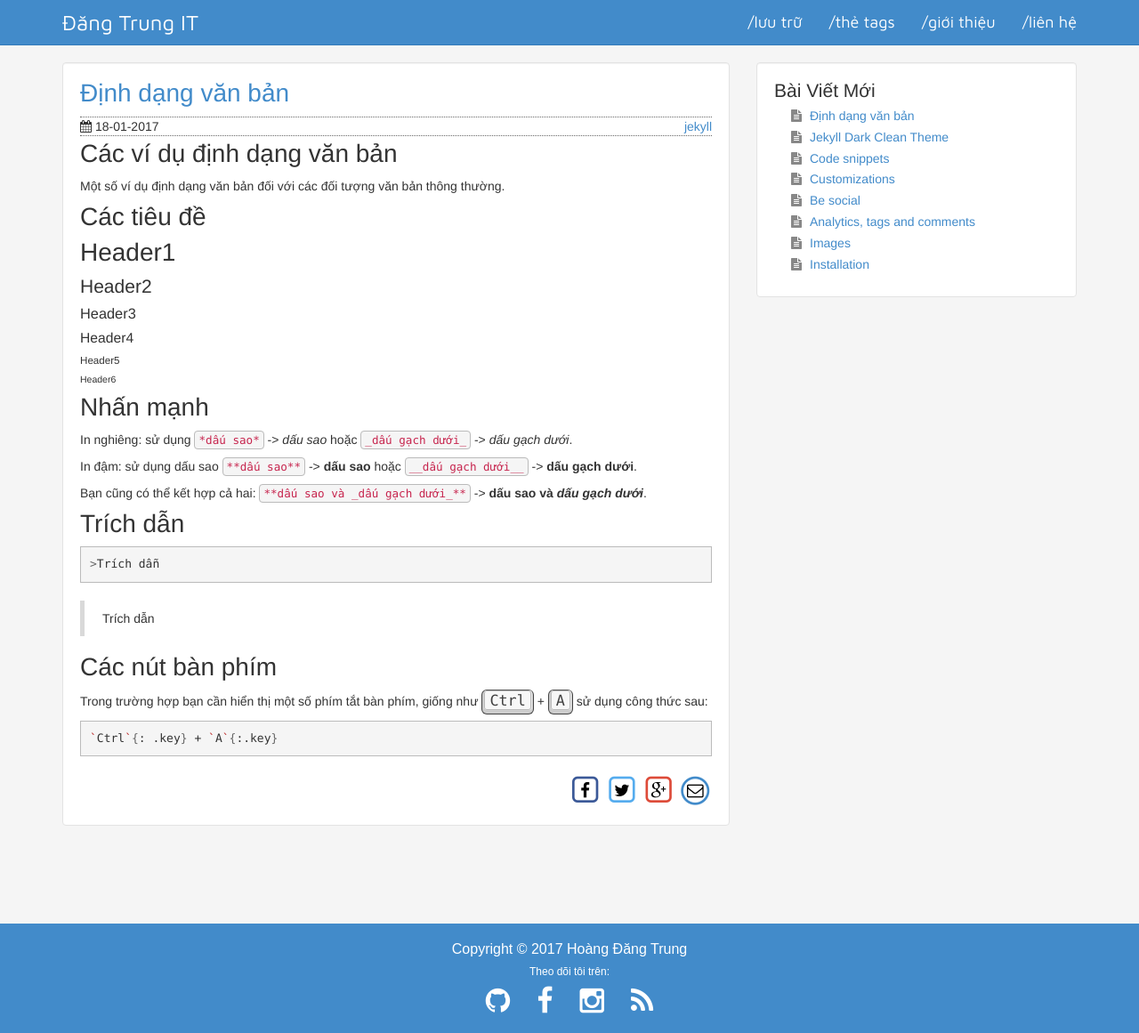
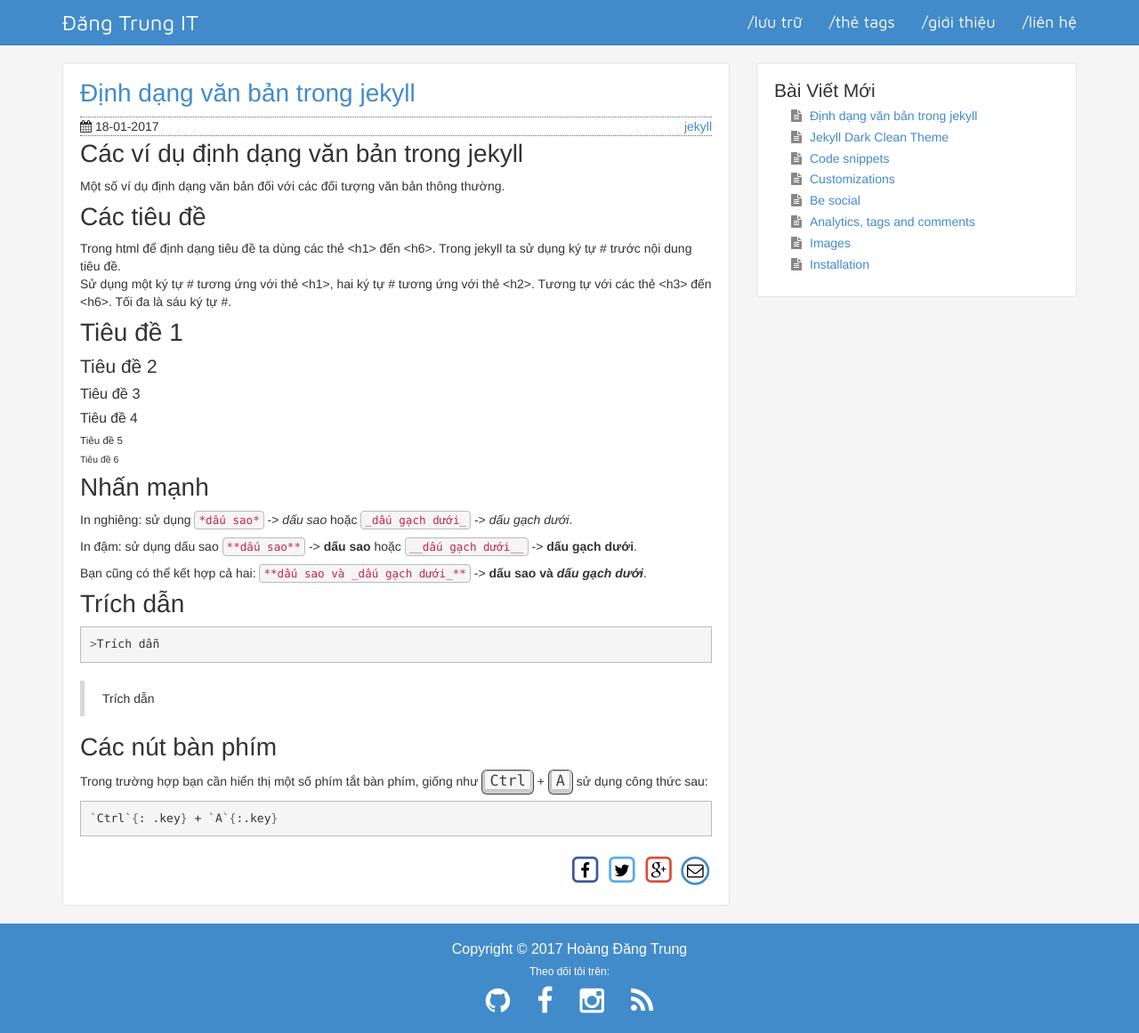
Before and after one commit to hoangdangtrungvn/hoangdangtrungvn.github.io, a Jekyll site: the page built from _posts/2017-01-18-dinh-dang-van-ban-trong-jekyll.md, in a window 1280 px wide and 1161 px high. Shown: the whole window at 89% size. Built offline with Jekyll 4.4.1, drawn with Linux system fonts in a browser that asks for light colours.

Commit message:
Update post

```diff
--- a/_posts/2017-01-18-text-formatting.md
+++ b/_posts/2017-01-18-dinh-dang-van-ban-trong-jekyll.md
@@ -1,28 +1,31 @@
 ---
 layout: post
-title: Định dạng văn bản
+title: Định dạng văn bản trong jekyll
 date: 2017-01-18 21:41:00
 tags: jekyll
-description: Các ví dụ về định dạng văn bản khi viết bài.
+description: Các ví dụ về định dạng văn bản trong jekyll.
 ---
 
-# Các ví dụ định dạng văn bản
+# Các ví dụ định dạng văn bản trong jekyll
 
 Một số ví dụ định dạng văn bản đối với các đối tượng văn bản thông thường.
 
 # Các tiêu đề
 
-# Header1
+Trong html để định dạng tiêu đề ta dùng các thẻ <h1> đến <h6>. Trong jekyll ta sử dụng ký tự # trước nội dung tiêu đề.
+Sử dụng một ký tự # tương ứng với thẻ <h1>, hai ký tự # tương ứng với thẻ <h2>. Tương tự với các thẻ <h3> đến <h6>. Tối đa là sáu ký tự #.
 
-## Header2
+# Tiêu đề 1
 
-### Header3
+## Tiêu đề 2
 
-#### Header4
+### Tiêu đề 3
 
-##### Header5
+#### Tiêu đề 4
 
-###### Header6
+##### Tiêu đề 5
+
+###### Tiêu đề 6
 
 # Nhấn mạnh
 
```
